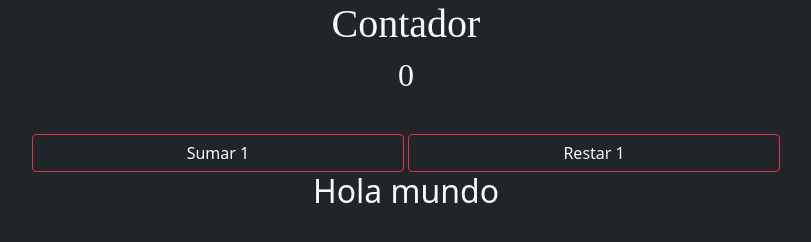
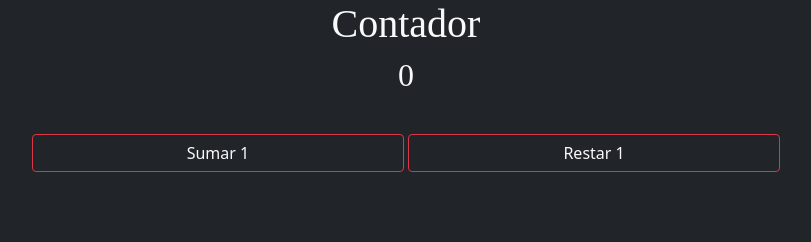
Before and after one commit to Tostiloco3570/github_contador, a plain HTML site: page index.html in a window 1280 px wide. Shown: the whole page, without its empty margins (234-1045 px from the left). Drawn offline with Linux system fonts and the light colour scheme.

Commit message:
Update index.html

```diff
--- a/index.html
+++ b/index.html
@@ -17,7 +17,6 @@
 				<button class="col-4 btn btn-outline-danger text-light bg-dark" id="restar">Restar 1</button>
 			</div>
 		</div>
-		<h2 class="text-light">Hola mundo</h2>
 	</div>
 	<script type="text/javascript" src="contar.js"></script>
 </body>
```
